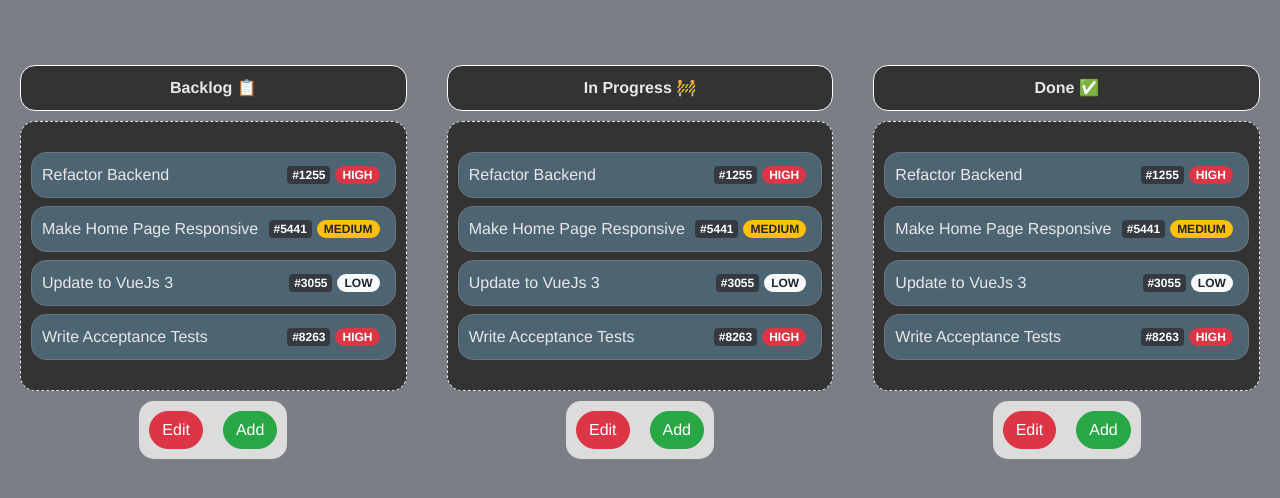
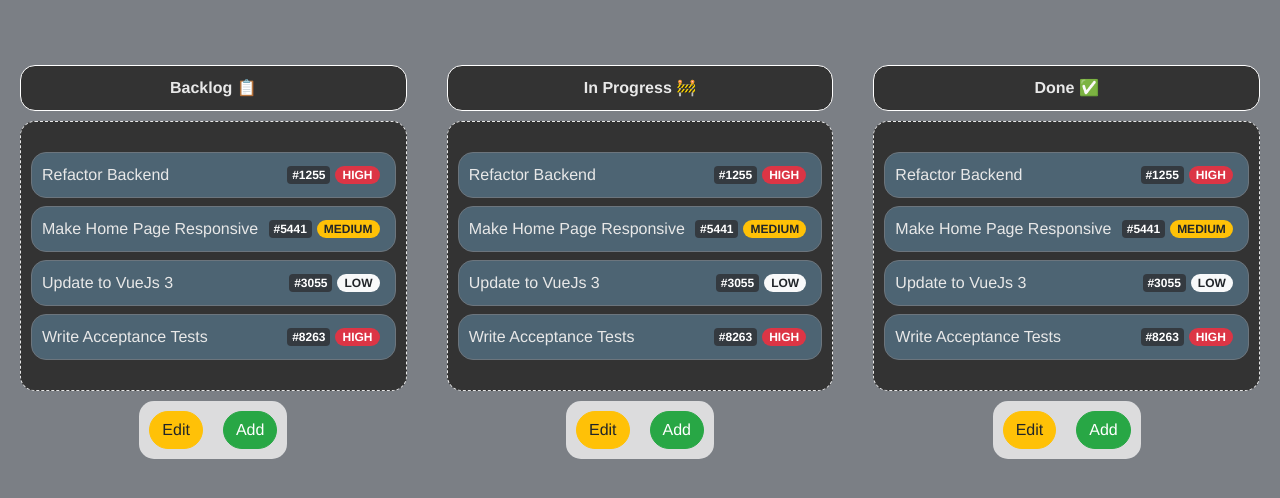
Before and after one commit to marinacompsci/vuescrum, a Vue app: page / in a window 1280 px wide. Shown: the top 498 px of the page. Built offline with nearby package versions, Linux system fonts and the light colour scheme.

Commit message:
Update: Refactored buttons so that they are reusable and detached from their actions. Added: File for all actions(addItem)

```diff
--- a/src/App.vue
+++ b/src/App.vue
@@ -19,7 +19,8 @@ export default {
   name: 'App',
   components: {
     Section
-  }
+  },
+
 }
 </script>
 
--- /dev/null
+++ b/src/actions/addItem.js
@@ -0,0 +1,3 @@
+export default function addItem(itemObj) {
+    console.log(itemObj);
+}
--- a/src/components/SectionControl.vue
+++ b/src/components/SectionControl.vue
@@ -1,17 +1,20 @@
 <template>
   <div class="custom-container">
-      <RoundButton bClass="danger" title="Edit"></RoundButton>
-      <RoundButton bClass="success" title="Add"></RoundButton>
+      <EditItemButton bClass="warning" title="Edit"></EditItemButton>
+      <AddItemButton bClass="success" title="Add"></AddItemButton>
   </div>
 </template>
 
 <script>
-import RoundButton from "./RoundButton";
+import AddItemButton from "./buttons/AddItemButton";
+import EditItemButton from "./buttons/EditItemButton";
+
 export default {
   name: "SectionControl",
   components: {
-    RoundButton
-  }
+    AddItemButton,
+    EditItemButton
+  },
 }
 </script>
 
--- /dev/null
+++ b/src/components/buttons/AddItemButton.vue
@@ -0,0 +1,25 @@
+<template>
+  <RoundButton :bClass="bClass" :title="title" ></RoundButton>
+</template>
+
+<script>
+
+import RoundButton from "./RoundButton";
+
+export default {
+  name: "AddItemButton",
+  components: {
+    RoundButton
+  },
+  props: {
+    bClass: String,
+    title: String
+  },
+
+
+}
+</script>
+
+<style scoped>
+
+</style>
--- /dev/null
+++ b/src/components/buttons/EditItemButton.vue
@@ -0,0 +1,21 @@
+<template>
+  <RoundButton :bClass="bClass" :title="title"></RoundButton>
+</template>
+
+<script>
+import RoundButton from "./RoundButton";
+export default {
+  name: "EditItemButton",
+  components: {
+    RoundButton
+  },
+  props: {
+    bClass: String,
+    title: String
+  }
+}
+</script>
+
+<style scoped>
+
+</style>
--- a/src/components/RoundButton.vue
+++ b/src/components/buttons/RoundButton.vue
@@ -1,15 +1,20 @@
 <template>
-    <b-button pill :variant="bClass">
+    <b-button pill :variant="bClass" @click="action({title: 'Foo Title'})">
       {{ title }}
     </b-button>
 </template>
 
 <script>
+import addItem from "../../actions/addItem";
+
 export default {
   name: "RoundButton",
   props: {
     title: String,
-    bClass: String
+    bClass: String,
+  },
+  methods: {
+    action: addItem
   }
 }
 </script>
```
Also changed, not shown: src/components/NewItemModal.vue (added, +20 -0 lines), src/components/SquareButton.vue (deleted, +0 -17 lines).
